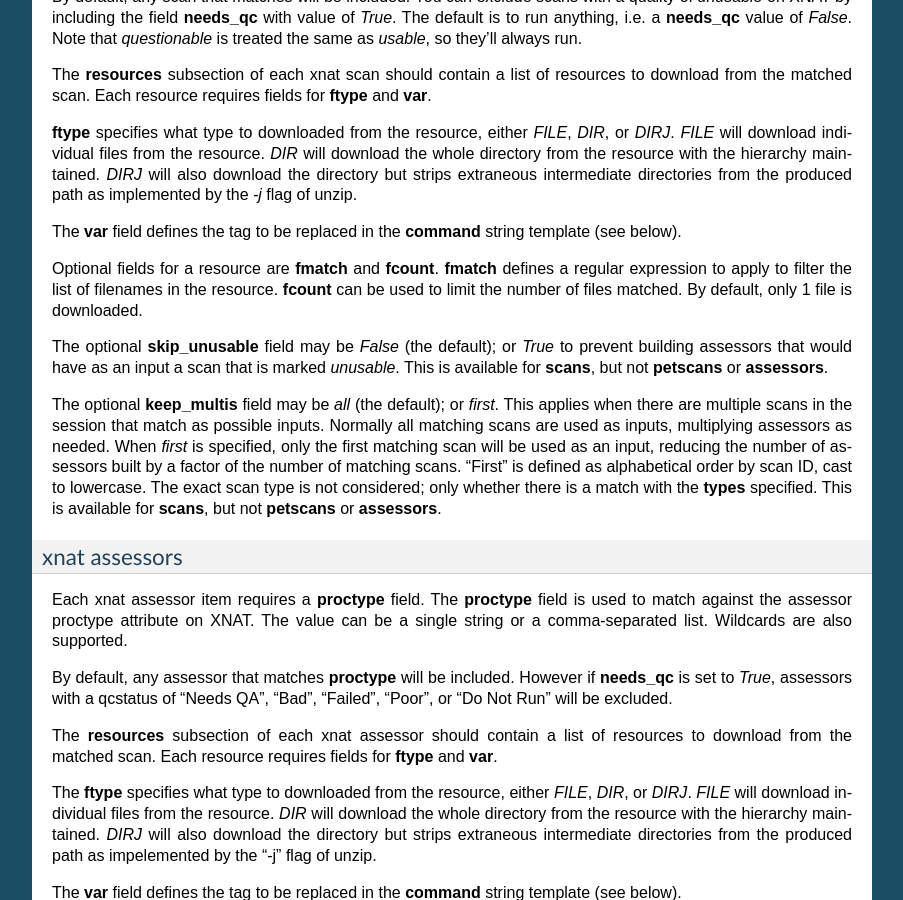
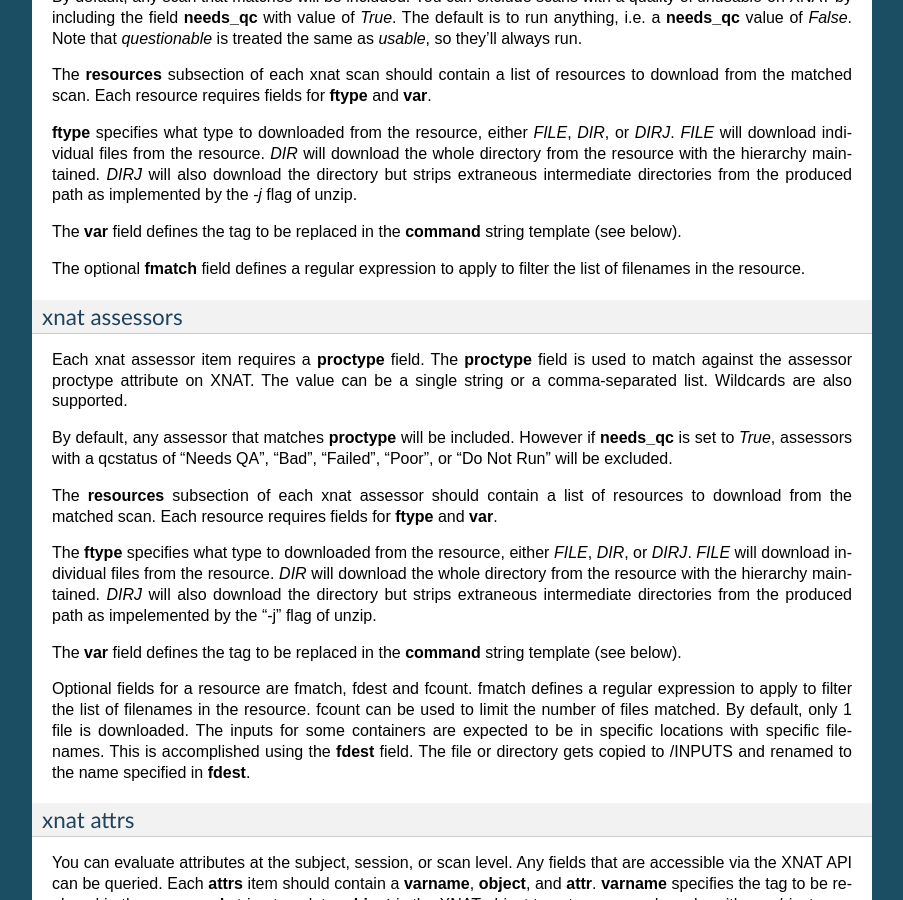
Before and after one commit to VUIIS/dax, a Sphinx documentation site: the page built from docs/processors.rst, in a window 1280 px wide and 900 px high, scrolled down 1987 px. Shown: the whole window, without its empty margins (198-1101 px from the left). Built offline with Sphinx 7.4.7, drawn with Linux system fonts in a browser that asks for light colours.

Commit message:
Update processor v3 docs

```diff
--- a/docs/processors.rst
+++ b/docs/processors.rst
@@ -117,11 +117,7 @@
 
 The **var** field defines the tag to be replaced in the **command** string template (see below).
 
-Optional fields for a resource are **fmatch** and **fcount**. **fmatch** defines a regular expression to apply to filter the list of filenames in the resource. **fcount** can be used to limit the number of files matched. By default, only 1 file is downloaded.
-
-The optional **skip_unusable** field may be *False* (the default); or *True* to prevent building assessors that would have as an input a scan that is marked *unusable*. This is available for **scans**, but not **petscans** or **assessors**.
-
-The optional **keep_multis** field may be *all* (the default); or *first*. This applies when there are multiple scans in the session that match as possible inputs. Normally all matching scans are used as inputs, multiplying assessors as needed. When *first* is specified, only the first matching scan will be used as an input, reducing the number of assessors built by a factor of the number of matching scans. "First" is defined as alphabetical order by scan ID, cast to lowercase. The exact scan type is not considered; only whether there is a match with the **types** specified. This is available for **scans**, but not **petscans** or **assessors**.
+The optional **fmatch** field defines a regular expression to apply to filter the list of filenames in the resource.
 
 
 xnat assessors
```
